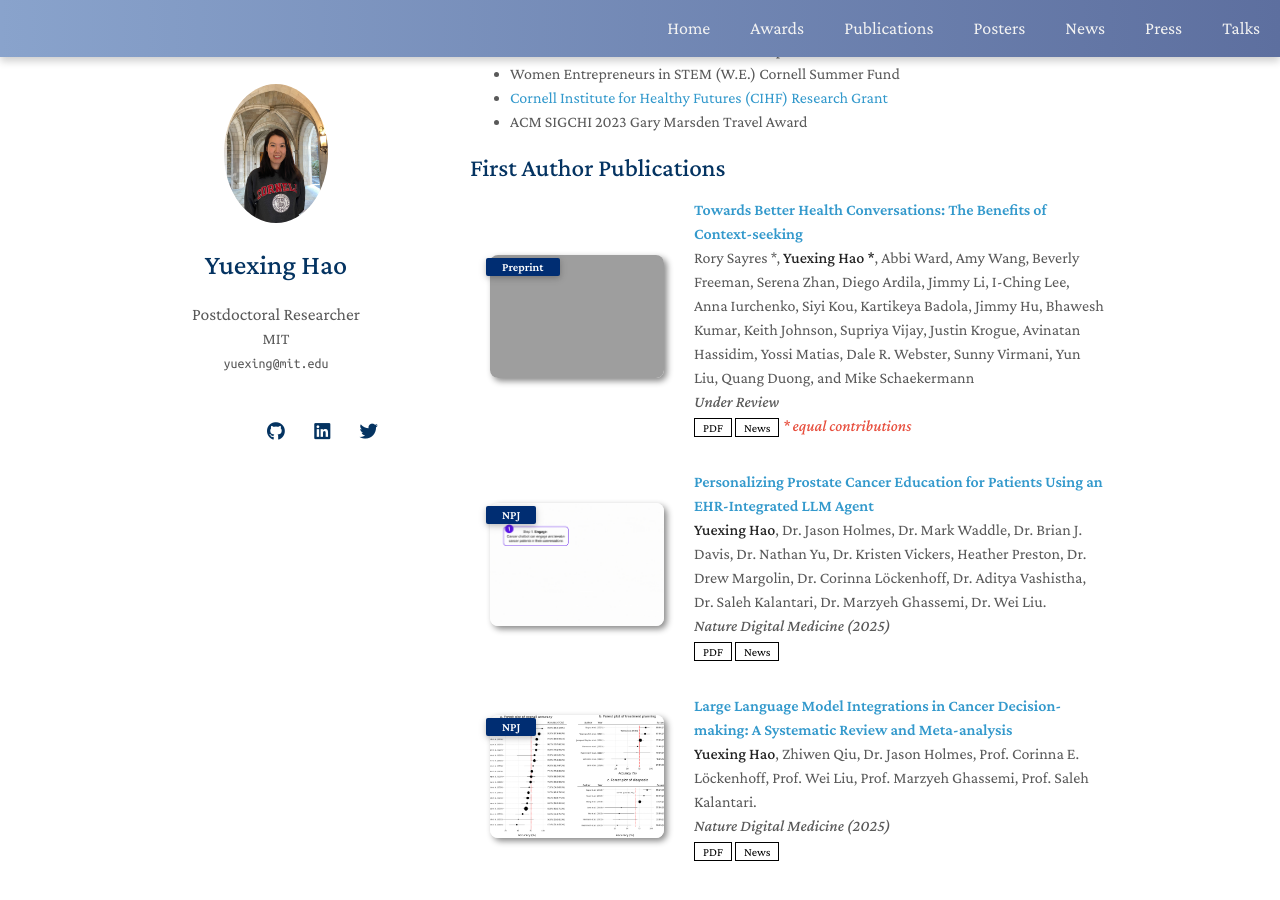
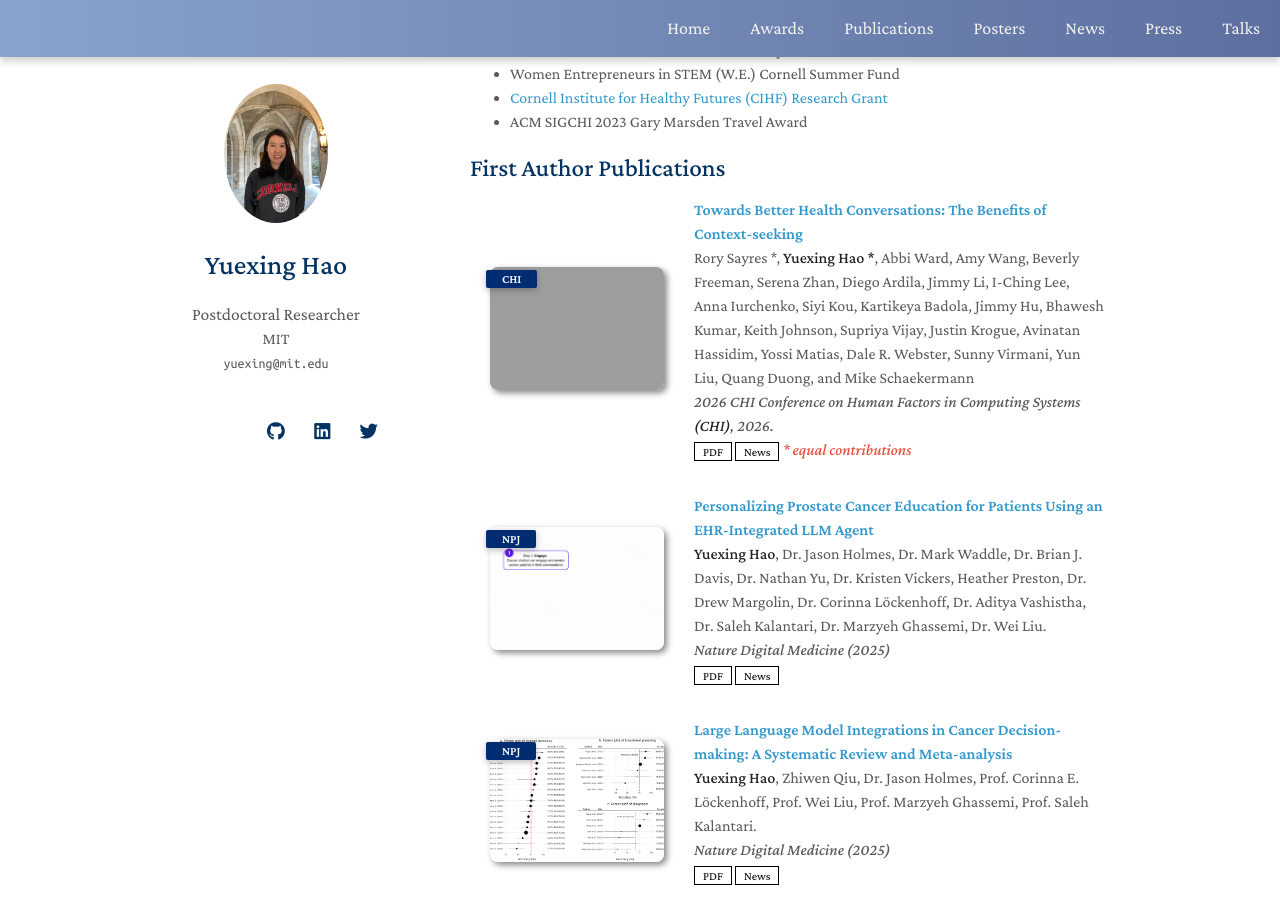
Before and after one commit to YuexingHao/Yuexing-Hao, a Jekyll site: the page built from index.md, in a window 1280 px wide and 900 px high, scrolled down 1241 px. Built offline with Jekyll 4.4.1, drawn with Linux system fonts in a browser that asks for light colours; nearby versions of some CDN libraries; a style sheet for code colours, icons or effects is not loaded; our own code applies the rules of GitHub Pages for plain Markdown files; grey boxes are pictures that could not be loaded.

Commit message:
Change conference short and name for publication
Updated conference details for the publication.

```diff
--- a/_data/publications.yml
+++ b/_data/publications.yml
@@ -2,8 +2,8 @@ main:
 
   - title: "Towards Better Health Conversations: The Benefits of Context-seeking"
     authors: Rory Sayres *, <strong>Yuexing Hao *</strong>, Abbi Ward, Amy Wang, Beverly Freeman, Serena Zhan, Diego Ardila, Jimmy Li, I-Ching Lee, Anna Iurchenko, Siyi Kou, Kartikeya Badola, Jimmy Hu, Bhawesh Kumar, Keith Johnson, Supriya Vijay, Justin Krogue, Avinatan Hassidim, Yossi Matias, Dale R. Webster, Sunny Virmani, Yun Liu, Quang Duong, and Mike Schaekermann
-    conference_short: Preprint
-    conference: Under Review
+    conference_short: CHI
+    conference: 2026 CHI Conference on Human Factors in Computing Systems <strong>(CHI)</strong>, 2026.
     pdf: https://storage.googleapis.com/research-media/wayfinding-ai.pdf
     image: ./assets/img/SankeyDiagram.png
     news: https://research.google/blog/towards-better-health-conversations-research-insights-on-a-wayfinding-ai-agent-based-on-gemini/
```
